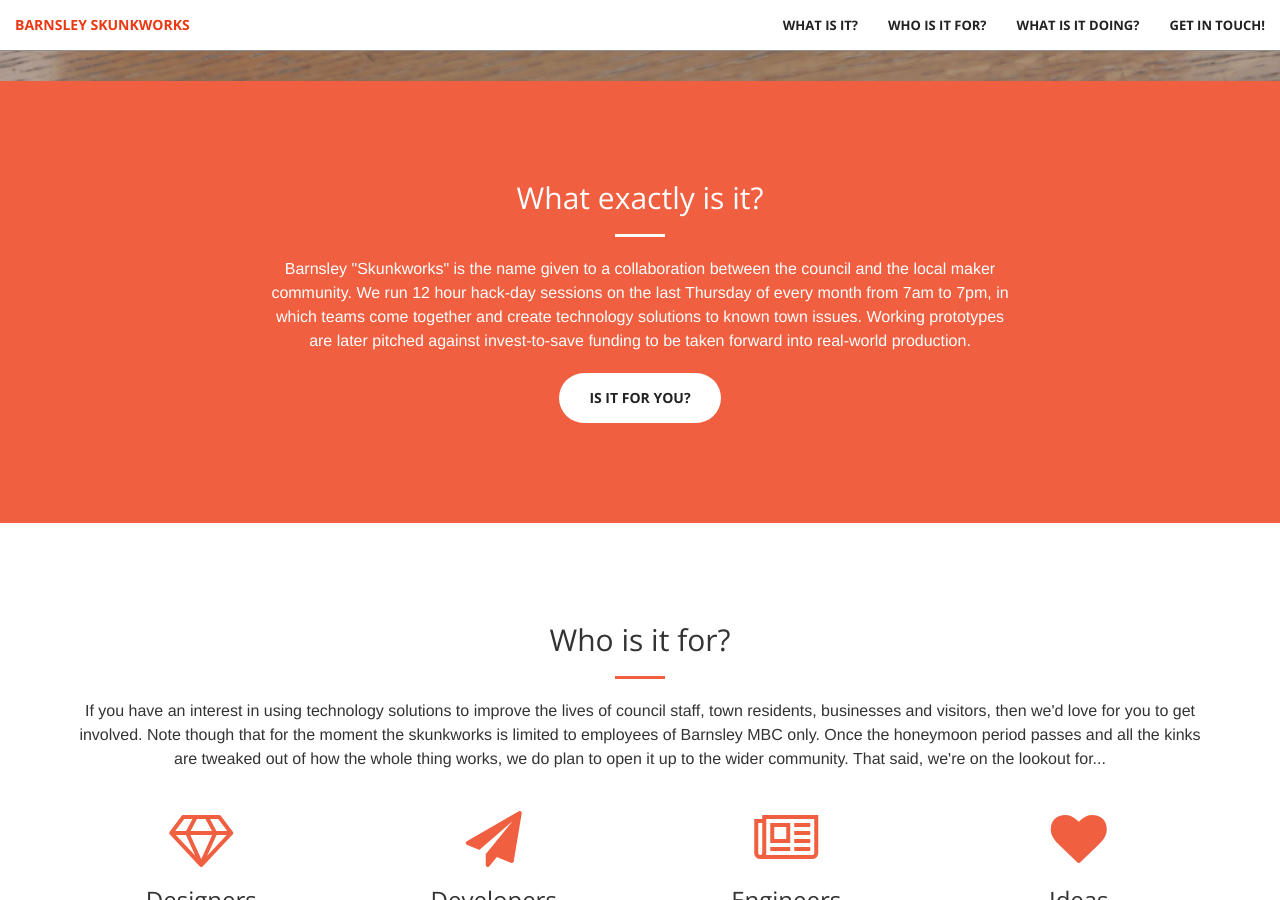
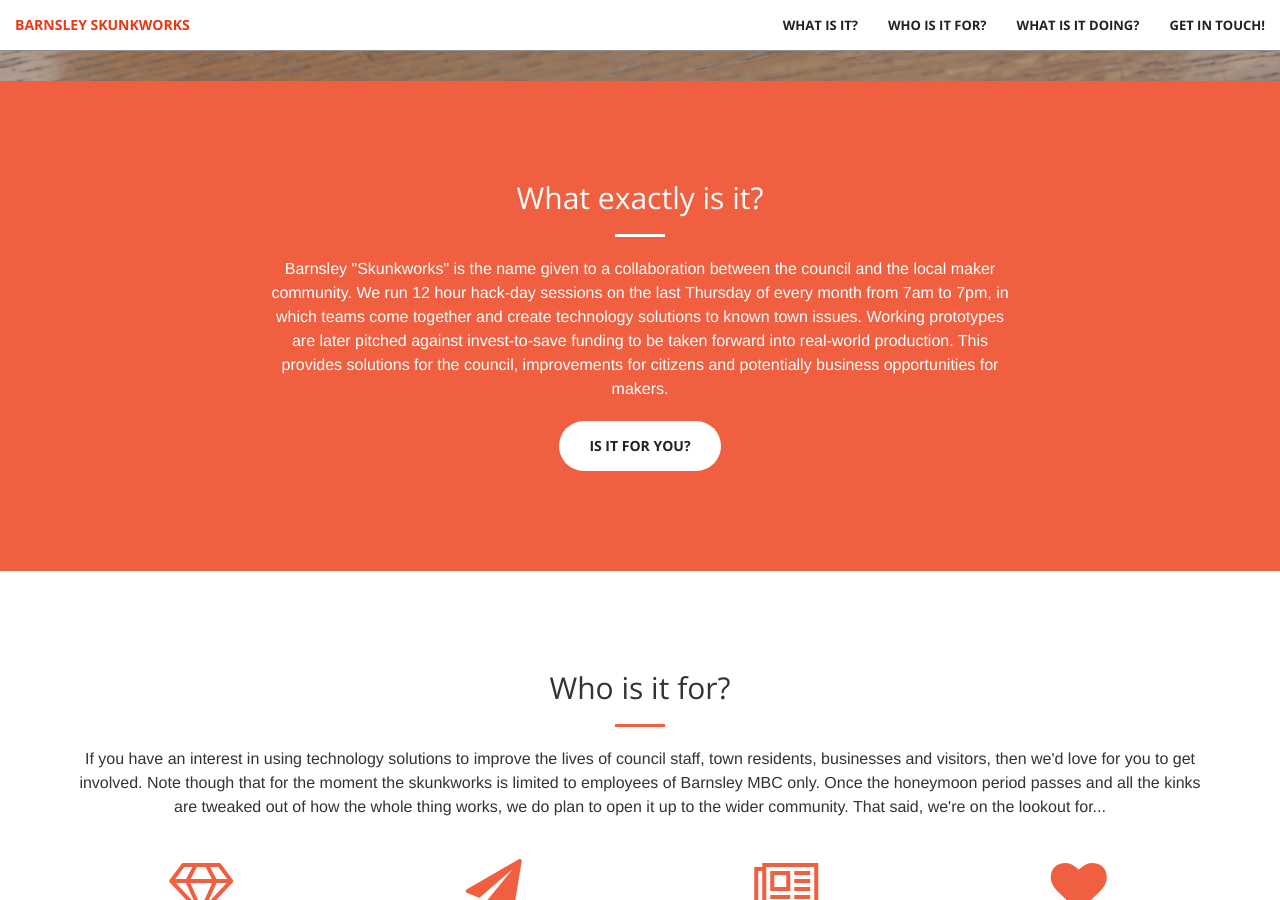
Before and after one commit to BarnsleySkunkworks/barnsleyskunkworks.github.io, a Jekyll site: the page built from index.md, in a window 1280 px wide and 900 px high, scrolled down 819 px. Built offline with Jekyll 4.4.1, drawn with Linux system fonts in a browser that asks for light colours.

Commit message:
Added reasoning wording

```diff
--- a/_includes/call-to-action.html
+++ b/_includes/call-to-action.html
@@ -4,7 +4,7 @@
             <div class="col-lg-8 col-lg-offset-2 text-center">
                 <h2 class="section-heading">What exactly is it?</h2>
                 <hr class="light">
-                <p>Barnsley "Skunkworks" is the name given to a collaboration between the council and the local maker community. We run 12 hour hack-day sessions on the last Thursday of every month from 7am to 7pm, in which teams come together and create technology solutions to known town issues. Working prototypes are later pitched against invest-to-save funding to be taken forward into real-world production.</p>
+                <p>Barnsley "Skunkworks" is the name given to a collaboration between the council and the local maker community. We run 12 hour hack-day sessions on the last Thursday of every month from 7am to 7pm, in which teams come together and create technology solutions to known town issues. Working prototypes are later pitched against invest-to-save funding to be taken forward into real-world production. This provides solutions for the council, improvements for citizens and potentially business opportunities for makers.</p>
                 <a href="#who" class="btn btn-default btn-xl page-scroll">Is it for you?</a>
             </div>
         </div>
```
